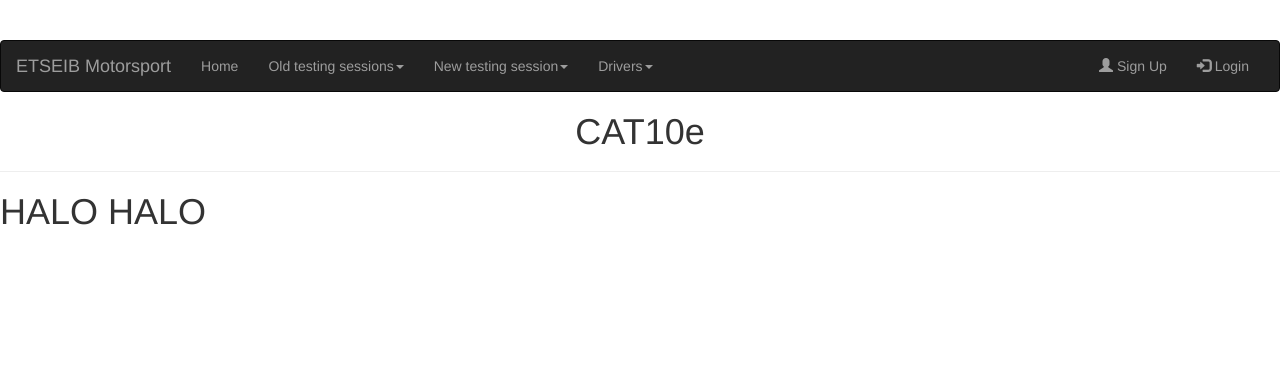
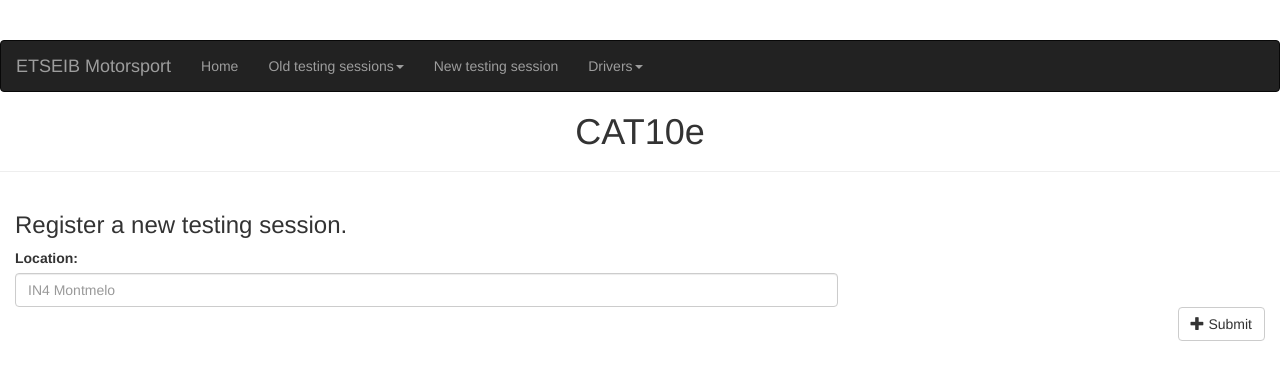
Before and after one commit to natbolon/EM, a Django app: page /polls/new_testing/ in a window 1280 px wide. Shown: the top 380 px of the page. Run offline with Django 3.2, Linux system fonts and the light colour scheme; parts of the project's set-up code (start-up, migrations or seed data) failed here and were passed over; some libraries are stand-ins or nearby versions.

Commit message:
Basic new testing form + redirect to table of results

```diff
--- a/polls/forms.py
+++ b/polls/forms.py
@@ -1,9 +1,8 @@
 from django import forms
-from .models import Driver
+from .models import Driver, Testing
 
 
 class DriverForm(forms.ModelForm):
-
     class Meta:
         model = Driver
         # fields = ['name', 'surname', 'email', 'birthday', 'gender', 'weight', 'height']
@@ -30,3 +29,17 @@ class DriverForm(forms.ModelForm):
                 attrs={'class': 'form-control col-md-6', 'placeholder': "170"}
             )
         }
+
+
+class NewTestingForm(forms.ModelForm):
+    class Meta:
+        model = Testing
+        # drivers = Driver.objects.all()
+        widgets = {
+            # 'driver': forms.ModelMultipleChoiceField(queryset=drivers, to_field_name='name'
+            #                                         ),
+            'location': forms.TextInput(
+                attrs={'class': 'form-control col-md-6', 'placeholder': 'IN4 Montmelo'}
+            )
+        }
+        exclude = ("",)
--- a/polls/models.py
+++ b/polls/models.py
@@ -25,10 +25,11 @@ class Driver(models.Model):
     birthday = models.DateField()
     creation = models.DateTimeField(auto_now=True)
 
-    # updated = models.DateTimeField(auto_now=True)
-
     def __str__(self):
         return self.name
+
+    class Meta:
+        ordering = ['name']
 
     @property
     def compute_age(self):
@@ -39,12 +40,13 @@ class Driver(models.Model):
 
 
 class Testing(models.Model):
-    driver = models.ForeignKey('Driver', on_delete=models.CASCADE)
-    date = models.DateTimeField(auto_now=True)
+    # driver = models.ForeignKey('Driver', on_delete=models.CASCADE)
+    time = models.DateTimeField(auto_now=True)
     location = models.CharField(max_length=200, default="")
 
     def __str__(self):
-        return self.date.strftime('%H:%M - %d-%m-%Y')
+
+        return self.time.strftime('%H:%M - %d-%m-%Y')
 
     # @property
     # def order(self):
--- a/polls/tables.py
+++ b/polls/tables.py
@@ -7,3 +7,9 @@ class DriverTable(tables.Table):
         model = Driver
         template_name = 'django_tables2/bootstrap-responsive.html'
         sequence = ('name', 'surname', 'email', 'weight', 'height', 'gender', 'birthday', 'creation')
+
+
+class TestingTable(tables.Table):
+    class Meta:
+        model = Testing
+        template_name = 'django_tables2/bootstrap-responsive.html'
--- a/polls/templates/blocks/nav.html
+++ b/polls/templates/blocks/nav.html
@@ -24,16 +24,7 @@
                         <li><a href="#">Mes 3</a></li>
                     </ul>
                 </li>
-                <li class="dropdown">
-                    <a class="dropdown-toggle" data-toggle="dropdown" href="/polls/new_testing">New testing session<span
-                            class="caret"></span></a>
-                    <ul class="dropdown-menu">
-                        <li><a href="/polls/acceleration">Acceleration</a></li>
-                        <li><a href="#">Autocross</a></li>
-                        <li><a href="#">Endurance</a></li>
-                        <li><a href="#">Skid Pad</a></li>
-                    </ul>
-                </li>
+                <li><a href="/polls/new_testing">New testing session</a></li>
                 <li class="dropdown">
                     <a class="dropdown-toggle" data-toggle="dropdown">Drivers<span
                             class="caret"></span></a>
@@ -44,10 +35,10 @@
                 </li>
 
             </ul>
-            <ul class="nav navbar-nav navbar-right">
+            {% comment %}<ul class="nav navbar-nav navbar-right">
                 <li><a href="#"><span class="glyphicon glyphicon-user"></span> Sign Up</a></li>
                 <li><a href="#"><span class="glyphicon glyphicon-log-in"></span> Login</a></li>
-            </ul>
+            </ul>{% endcomment %}
         </div>
     </div>
 </nav>
--- a/polls/templates/polls/new_testing.html
+++ b/polls/templates/polls/new_testing.html
@@ -16,6 +16,26 @@
     {% include 'blocks/nav.html' %}
     <h1 align="center">CAT10e</h1>
 </div>
-<h1>HALO HALO</h1>
+<div class="col-sm-12">
+    <h3>Register a new testing session. </h3>
+</div>
+<form method="post">
+    {% csrf_token %}
+    <div class="form-group">
+        <div class="col-sm-8 text-left">
+            {{ form }}
+            <br>
+        </div>
+    </div>
+
+    <div class="form-group">
+        <div class="col-sm-12 text-right">
+            <button type="submit" class="btn btn-default preview-add-button">
+                <span class="glyphicon glyphicon-plus"></span> Submit
+            </button>
+        </div>
+    </div>
+</form>
+
 </body>
 </html>
--- a/polls/urls.py
+++ b/polls/urls.py
@@ -10,7 +10,7 @@ urlpatterns = [
     # path('<int:question_id>/vote/', views.vote, name='vote'),
     path('home/', views.home, name='home'),
     path('new_driver/', views.new_driver.as_view(), name='new_driver'),
-    path('new_testing/', views.new_testing, name='new_testing'),
-    path('acceleration/', views.acceleration.as_view(), name='acceleration'),
+    path('new_testing/', views.New_Testing.as_view(), name='new_testing'),
+    path('acceleration/', views.acceleration, name='acceleration'),
     path('drivers/', views.Drivers, name='drivers')
 ]
--- a/polls/views.py
+++ b/polls/views.py
@@ -4,9 +4,33 @@ from django.template import loader
 from django.views import generic
 from django_tables2 import RequestConfig
 
-from polls.tables import DriverTable
-from .models import Driver
-from .forms import DriverForm
+from polls.tables import DriverTable, TestingTable
+from .models import Driver, Testing
+from .forms import DriverForm, NewTestingForm
+
+
+class New_Testing(generic.TemplateView):
+    model = Testing
+    template_name = 'polls/new_testing.html'
+
+    def get(self, request):
+        form = NewTestingForm()
+        posts = Testing.objects.all()
+
+        args = {'form': form, 'posts': posts}
+        return render(request, self.template_name, args)
+
+    def post(self, request):
+        form = NewTestingForm(request.POST)
+        if form.is_valid():
+            print('is valid')
+            form.save()
+            table = TestingTable(Testing.objects.all())
+            RequestConfig(request).configure(table)
+            # REDIRECT IS NOW AT AN INCORRECT PAGE!!
+            return redirect('../acceleration', {'table': table})
+
+        return render(request, self.template_name, {'form': form})
 
 
 class new_driver(generic.TemplateView):
@@ -34,12 +58,6 @@ class new_driver(generic.TemplateView):
 
         return render(request, self.template_name, {'form': form})
 
-#
-# class Drivers(generic.ListView):
-#     # inherits froms TemplateView class
-#     template_name = 'polls/drivers.html'
-#     model = Driver
-
 
 def Drivers(request):
     table = DriverTable(Driver.objects.all())
@@ -51,13 +69,11 @@ def home(request):
     return render(request, 'polls/home.html')
 
 
-class acceleration(generic.TemplateView):
+def acceleration(request):
     # inherits froms TemplateView class
     template_name = 'polls/acceleration.html'
-
-
-def new_testing(request):
-    return render(request, 'polls/new_testing.html', )
+    table = TestingTable(Testing.objects.all())
+    return render(request, template_name, {'table': table})
 
 # def index(request):
 #     latest_question_list = Question.objects.order_by('-pub_date')[:5]
```
Also changed, not shown: polls/templates/polls/acceleration.html (+6 -4 lines), polls/templates/polls/home.html (+4 -4 lines), db.sqlite3.
